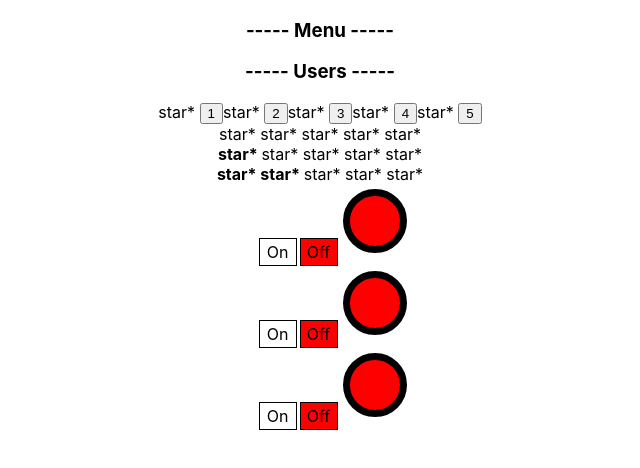
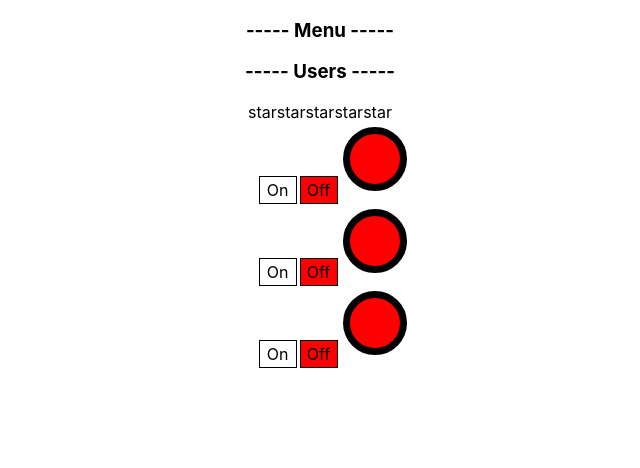
Before and after one commit to Kiri1111/kabzda, a React (Create React App) app: page / in a window 1280 px wide. Shown: the top 468 px of the page, without its empty margins (320-960 px from the left). Built offline with nearby package versions, Linux system fonts and the light colour scheme.

Commit message:
08 lesson callBack 30%

```diff
--- a/src/App.tsx
+++ b/src/App.tsx
@@ -17,9 +17,9 @@
             <UnControlledAccordion titleValue={'Menu'}/>
             <UnControlledAccordion titleValue={'Users'}/>
             <UncontrolledRating/>
-            <Rating value={0}/>
-            <Rating value={1}/>
-            <Rating value={2}/>
+            {/*<Rating value={0}/>*/}
+            {/*<Rating value={1}/>*/}
+            {/*<Rating value={2}/>*/}
             {/*<Rating value={3}/>*/}
             {/*<Rating value={4}/>*/}
             {/*<Rating value={5}/>*/}
--- a/src/components/Rating/Rating.tsx
+++ b/src/components/Rating/Rating.tsx
@@ -28,9 +28,11 @@
 
 function Star(props: StarPropsType) {
     console.log("Star rendered")
-    if (props.selected) {
-        return <span><b>star* </b></span>
-    } else {
-        return <span>star* </span>
-    }
+    // return props.selected ? <span><b>star* </b></span> : <span>star* </span>
+    return <span>{props.selected ? <b>star* </b> : 'star'}</span>
+    // if (props.selected) {
+    //     return <span><b>star* </b></span>
+    // } else {
+    //     return <span>star* </span>
+    // }
 }
--- a/src/components/UncontrolledRaiting/UncontrolledRaiting.tsx
+++ b/src/components/UncontrolledRaiting/UncontrolledRaiting.tsx
@@ -10,31 +10,12 @@
 
     return (
         <div>
-            <Star selected={value > 0}/>
-            <button onClick={() => {
-                setValue(1)
-            }}>1
-            </button>
-            <Star selected={value > 1}/>
-            <button onClick={() => {
-                setValue(2)
-            }}>2
-            </button>
-            <Star selected={value > 2}/>
-            <button onClick={() => {
-                setValue(3)
-            }}>3
-            </button>
-            <Star selected={value > 3}/>
-            <button onClick={() => {
-                setValue(4)
-            }}>4
-            </button>
-            <Star selected={value > 4}/>
-            <button onClick={() => {
-                setValue(5)
-            }}>5
-            </button>
+            <Star selected={value > 0} setValue={setValue} value={1}/>
+            <Star selected={value > 1} setValue={setValue} value={2}/>
+            <Star selected={value > 2} setValue={setValue} value={3}/>
+            <Star selected={value > 3} setValue={setValue} value={4}/>
+            <Star selected={value > 4} setValue={setValue} value={5}/>
+
         </div>
     )
 
@@ -42,14 +23,21 @@
 
 type StarPropsType = {
     selected: boolean
+    value: 0 | 1 | 2 | 3 | 4 | 5
+    setValue: (value: 0 | 1 | 2 | 3 | 4 | 5) => void
 }
 
 
 function Star(props: StarPropsType) {
     console.log("Star rendered")
-    if (props.selected) {
-        return <span><b>star* </b></span>
-    } else {
-        return <span>star* </span>
-    }
+    return <span onClick={() => {
+        props.setValue(props.value)
+    }}>{props.selected ? <b> star </b> : 'star'}</span>
+
+
+    // if (props.selected) {
+    //     return <span><b>star* </b></span>
+    // } else {
+    //     return <span>star* </span>
+    // }
 }
```
Also changed, not shown: src/components/UnControlledAccordion/UnControlledAccordion.tsx (+0 -17 lines).
